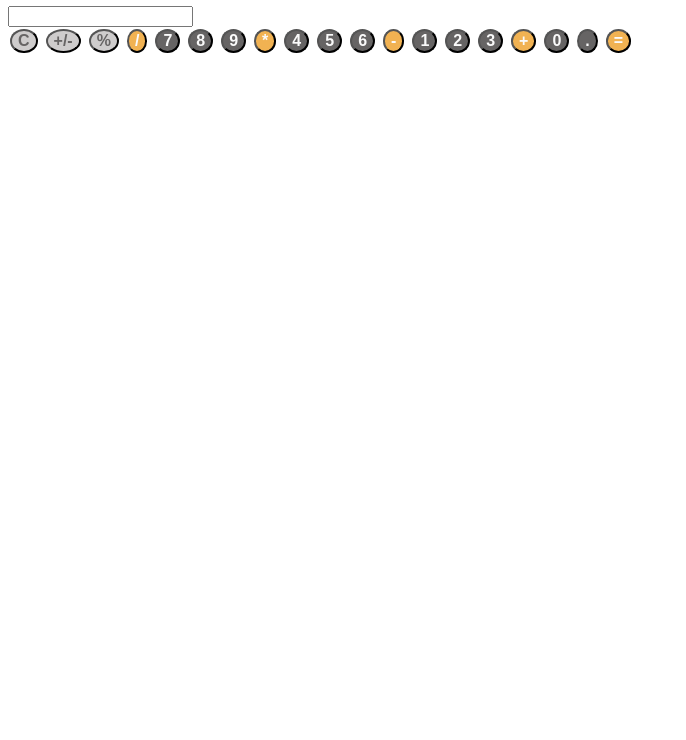
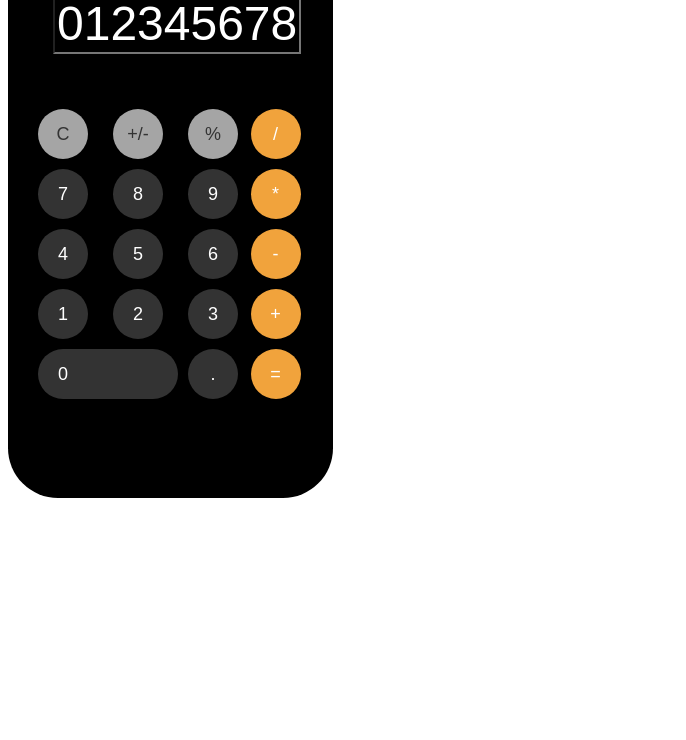
Before and after one commit to sheetal-Kanago/Calculator, a plain HTML site: page index.html in a window 1280 px wide. Shown: the part 60-800 px from the top of the page, without its empty margins (0-686 px from the left). Drawn offline with Linux system fonts and the light colour scheme.

Commit message:
Almost done with look - except for open Qs

```diff
--- a/index.html
+++ b/index.html
@@ -9,8 +9,7 @@
 </head>
 <body>
   <div class="container">
-    <h1>Calculator</h1>
-    <input type="text">
+    <input class="display" type="text" value="0123456789">
     <div class="buttons">
       <button class="button button--light-gray">C</button>
       <button class="button button--light-gray">+/-</button>
@@ -32,10 +31,12 @@
       <button class="button button--dark-gray">3</button>
       <button class="button button--yellow">+</button>
 
-      <button class="button button--dark-gray">0</button>
+      <button class="button button--dark-gray button-2span">0</button>
       <button class="button button--dark-gray">.</button>
       <button class="button button--yellow">=</button>
     </div>
   </div>
+
+  <script src="./operations.js"></script>
 </body>
 </html>
--- a/styles.scss
+++ b/styles.scss
@@ -1 +1,33 @@
 @use "./styles/components/button";
+
+.buttons{
+  display:grid;
+  grid-template-columns: repeat(4,1fr);
+  grid-gap: 10px;
+  padding: 5px;
+}
+
+.container{
+  background-color: black;
+  width: 275px;
+  height: 500px;
+  border-radius: 50px;
+  padding: 25px;
+  font-family:'Trebuchet MS', 'Lucida Sans Unicode', 'Lucida Grande', 'Lucida Sans', Arial, sans-serif
+}
+.button-2span{
+  grid-column: span 2;
+  width: 140px;
+  border-radius: 30px;
+  justify-content: left;
+  padding-left: 20px;
+}
+.display{
+  margin: 20px;
+  font-size: xxx-large;
+  color: white;
+  background-color: black;
+  width:90%;
+  text-align: right;
+  margin-bottom: 50px;
+}
--- a/styles/base/_abstracts.scss
+++ b/styles/base/_abstracts.scss
@@ -1,6 +1,7 @@
 
 
-$dark-gray-color:#666464;
-$light-gray-color: #cecccc;
-$yellow-color: #f1b252;
-$white-color: #fafafa
+$dark-gray-color:#333;//rgba(51,51,51,255);
+$light-gray-color: #a5a5a5;//rgba(165,165,165,255);
+$yellow-color: #f1a33c;//rgba(254,149,5,255);
+$white-color: rgba(255,255,255,255);
+$black-color:rgba(2,2,2,255);
--- a/styles/components/_button.scss
+++ b/styles/components/_button.scss
@@ -1,10 +1,16 @@
 @use "../base/abstracts" as *;
 
 .button{
-  font-size: medium;
-  font-weight: bold;
+  font-size: large;
+  // font-weight: bold;
   border-radius: 50%;
-  margin: 2px;
+  height: 50px;
+  width: 50px;
+  display:flex;
+  justify-content: center ;
+  align-items: center;
+  border: 0px;//TODO - remove semi circle border
+
   &--dark-gray{
     background-color: $dark-gray-color;
     color: $white-color;
@@ -17,4 +23,5 @@
     background-color: $yellow-color;
     color:$white-color;
   }
+
 }
```
Also changed, not shown: docs/TODO.txt (added, +7 -0 lines), styles.css, styles/components/_button.css.
